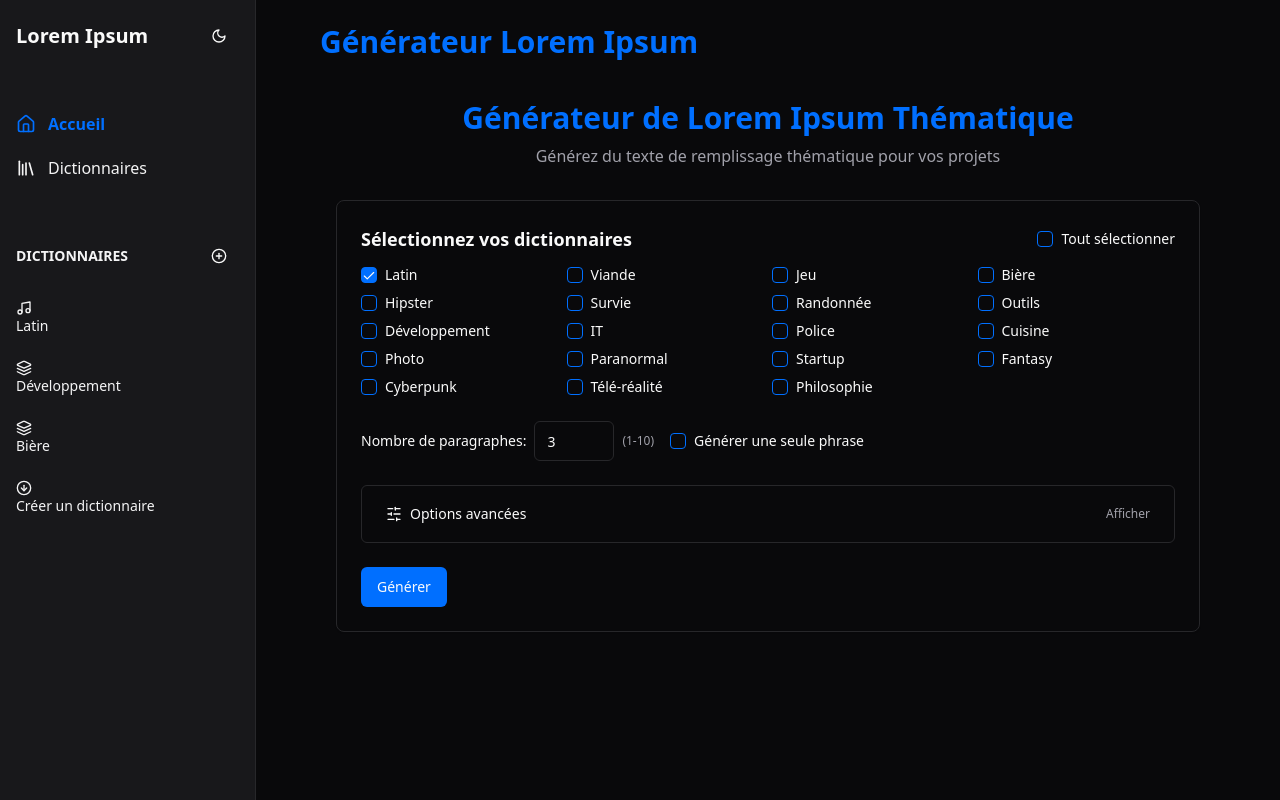
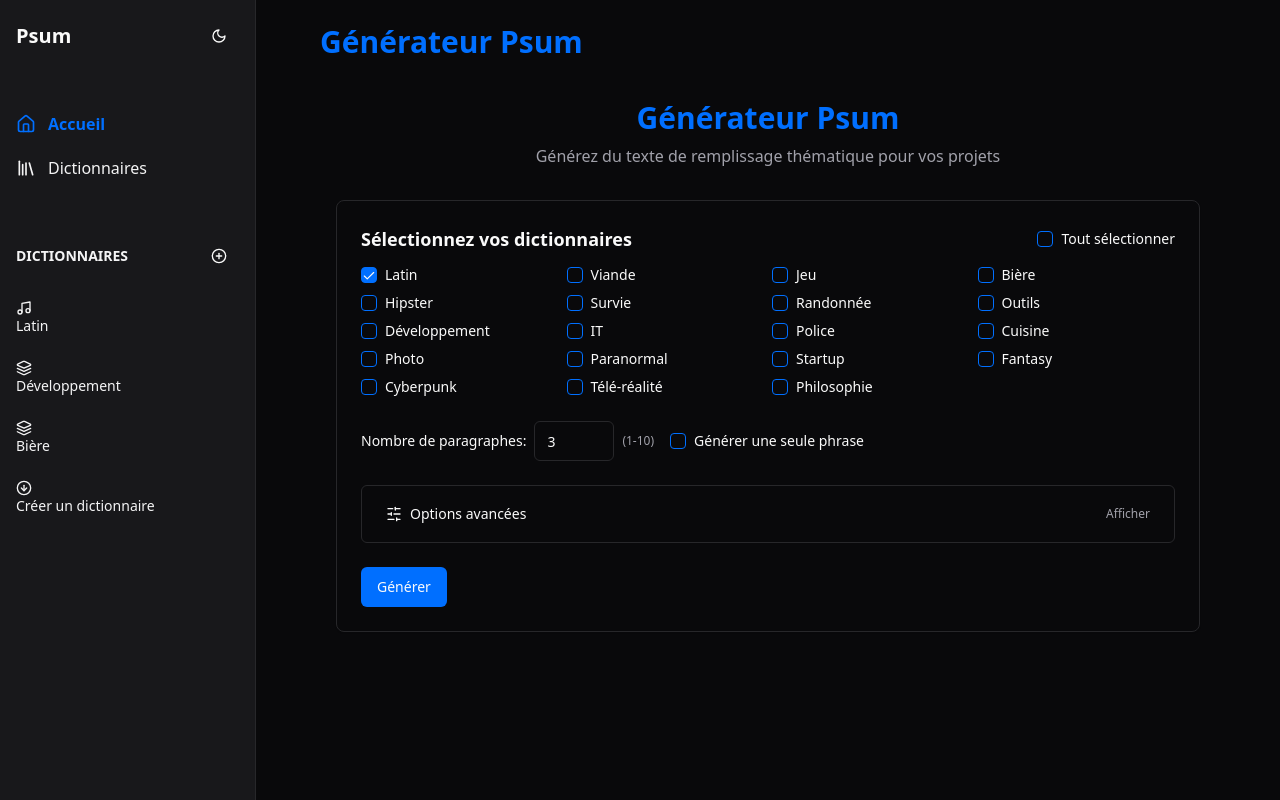
Before and after one commit to bocal3/word-alchemy-generator, a React (Vite) app: page / in a window 1280 px wide. Built offline with nearby package versions, Linux system fonts and the light colour scheme.

Commit message:
Fix: Prop type error and project name
Fixes a TypeScript error related to the LoremGenerator component props.
Renames the project to "Psum".

```diff
--- a/index.html
+++ b/index.html
@@ -1,14 +1,15 @@
+
 <!DOCTYPE html>
 <html lang="en">
   <head>
     <meta charset="UTF-8" />
     <meta name="viewport" content="width=device-width, initial-scale=1.0" />
-    <title>word-alchemy-generator</title>
-    <meta name="description" content="Lovable Generated Project" />
+    <title>Psum - Générateur de texte thématique</title>
+    <meta name="description" content="Générateur de texte thématique Psum" />
     <meta name="author" content="Lovable" />
 
-    <meta property="og:title" content="word-alchemy-generator" />
-    <meta property="og:description" content="Lovable Generated Project" />
+    <meta property="og:title" content="Psum - Générateur de texte thématique" />
+    <meta property="og:description" content="Générateur de texte thématique Psum" />
     <meta property="og:type" content="website" />
     <meta property="og:image" content="https://lovable.dev/opengraph-image-p98pqg.png" />
 
--- a/src/components/loremipsum/components/Generator.tsx
+++ b/src/components/loremipsum/components/Generator.tsx
@@ -1,4 +1,3 @@
-
 import React, { useState } from 'react';
 import { useLoremGenerator } from '../utils/generateLorem';
 import { Card } from '@/components/ui/card';
@@ -11,6 +10,11 @@ import DictionarySelector from './DictionarySelector';
 import GeneratorOptions from './GeneratorOptions';
 import AdvancedOptions from './AdvancedOptions';
 import GeneratedContent from './GeneratedContent';
+
+interface GeneratorProps {
+  initialDictionary?: string;
+  availableDictionaries?: string[];
+}
 
 const dictionaries = [
   { id: 'latin', label: 'Latin' },
@@ -34,7 +38,7 @@ const dictionaries = [
   { id: 'philosophie', label: 'Philosophie' }
 ];
 
-const Generator: React.FC = () => {
+const Generator: React.FC<GeneratorProps> = ({ initialDictionary, availableDictionaries }) => {
   const { toast } = useToast();
   const { generate, isGenerating, generatedText } = useLoremGenerator();
 
@@ -156,7 +160,7 @@ const Generator: React.FC = () => {
     <div className="w-full max-w-4xl mx-auto p-4">
       <div className="mb-8 text-center">
         <h1 className="text-3xl font-bold text-spotify">
-          Générateur de Lorem Ipsum Thématique
+          Générateur Psum
         </h1>
         <p className="text-muted-foreground mt-2">
           Générez du texte de remplissage thématique pour vos projets
--- a/src/pages/Index.tsx
+++ b/src/pages/Index.tsx
@@ -51,7 +51,7 @@ const Index = () => {
       <div className="spotify-main">
         <aside className="spotify-sidebar">
           <div className="flex justify-between items-center mb-6">
-            <h2 className="text-xl font-bold">Lorem Ipsum</h2>
+            <h2 className="text-xl font-bold">Psum</h2>
             <ThemeToggle />
           </div>
 
@@ -97,7 +97,7 @@ const Index = () => {
 
         <main className="spotify-content">
           <div className="max-w-4xl mx-auto">
-            <h1 className="text-3xl font-bold mb-6 text-spotify">Générateur Lorem Ipsum</h1>
+            <h1 className="text-3xl font-bold mb-6 text-spotify">Générateur Psum</h1>
             <div className="animate-fade-in">
               {isLoading ? (
                 <div className="py-10 text-center text-muted-foreground">Chargement des dictionnaires...</div>
```
